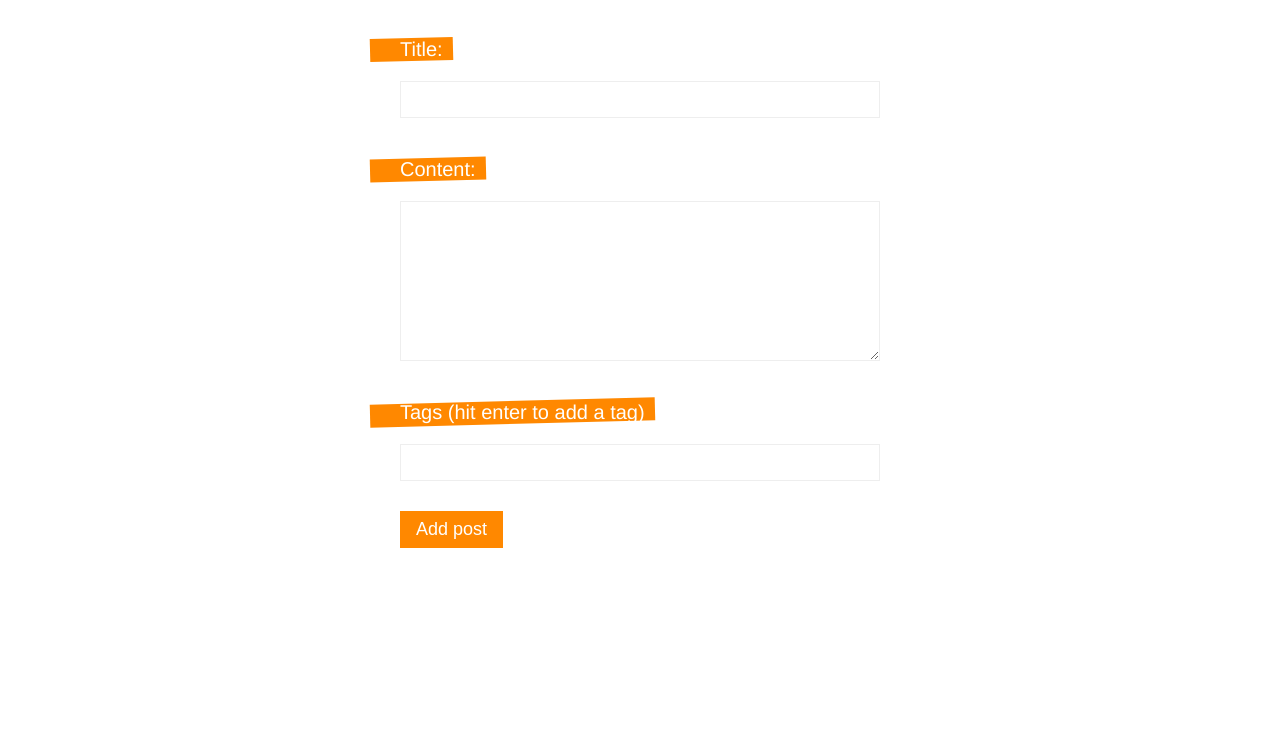
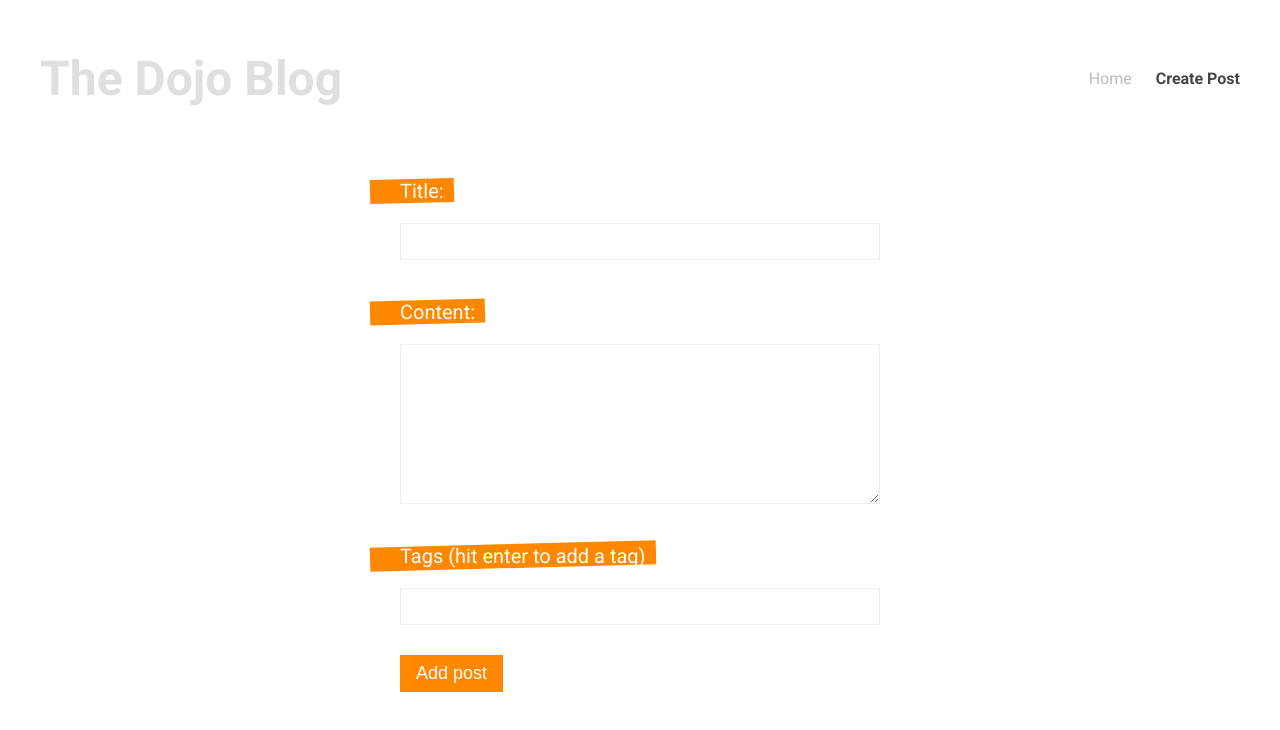
Before and after one commit to iamsabbirsobhani/Dojo-Blog, a Vue app: page /create in a window 1280 px wide. Shown: the top 730 px of the page. Built offline with nearby package versions, Linux system fonts and the light colour scheme.

Commit message:
add Navbar

```diff
--- a/data/db.json
+++ b/data/db.json
@@ -30,113 +30,19 @@
       "id": 3
     },
     {
-      "title": "sdfg",
-      "body": "sdfg",
+      "id": 495,
+      "title": "The unexpected ingredients that improve solar cells",
+      "body": "From fizzy drinks to moreish crisps, many inventions are famed for their unusual and often closely guarded ingredients – but solar panels aren't usually found at the top of that list. However, several food ingredients have proved to be unexpectedly useful when added to solar cells.\n\nDepending on what you like to eat, there's a good chance you can find at least one of them at home. Capsaicin, the chemical that gives chilli peppers their spicy sting, has been found to improve perovskite solar cells – the devices that make up solar panels.\n\nAdding capsaicin expands the grains which make up the active material of the solar cell, allowing it to more effectively transport electricity. More importantly, the material goes from having a deficit of electrons to having an excess, which changes how the cell operates and allows more sunlight to be converted to electricity. In essence, adding capsaicin adds electrons (which may or may not be the same effect you experience on your tongue after a particularly spicy biryani).",
       "tags": [
-        "dsgf"
-      ],
-      "id": 4
-    },
-    {
-      "title": "aasdf",
-      "body": "sdf",
-      "tags": [
-        "dsf"
-      ],
-      "id": 5
-    },
-    {
-      "title": "af",
-      "body": "asd",
-      "tags": [
-        "asd"
-      ],
-      "id": 6
-    },
-    {
-      "title": "sdf",
-      "body": "asdf",
-      "tags": [
-        "sssss"
-      ],
-      "id": 7
-    },
-    {
-      "title": "sdf",
-      "body": "sdf",
-      "tags": [
-        "sdf"
-      ],
-      "id": 8
-    },
-    {
-      "title": "sdf",
-      "body": "sdf",
-      "tags": [
-        "sdf"
-      ],
-      "id": 9
-    },
-    {
-      "title": "sdf",
-      "body": "sdf",
-      "tags": [
-        "sdf"
-      ],
-      "id": 10
-    },
-    {
-      "title": "sdf",
-      "body": "sfd",
-      "tags": [
-        "sdf"
-      ],
-      "id": 11
-    },
-    {
-      "title": "sdf",
-      "body": "sdf",
-      "tags": [
-        "sdf"
-      ],
-      "id": 12
-    },
-    {
-      "title": "sdf",
-      "body": "sdf",
-      "tags": [
-        "sdf"
-      ],
-      "id": 13
-    },
-    {
-      "title": "sdf",
-      "body": "sdf",
-      "tags": [
-        "sdf"
-      ],
-      "id": 14
-    },
-    {
-      "title": "sdf",
-      "body": "sdf",
-      "tags": [],
-      "id": 15
-    },
-    {
-      "id": 6256,
-      "title": "dg",
-      "body": "sds",
-      "tags": [
-        "sdfff"
+        "cook"
       ]
     },
     {
-      "id": 9798,
-      "title": "sadf",
-      "body": "sdf",
+      "id": 2088,
+      "title": "This is new post title",
+      "body": "This is new post",
       "tags": [
-        "sdf"
+        "tag"
       ]
     }
   ]
--- a/public/index.html
+++ b/public/index.html
@@ -5,6 +5,8 @@
     <meta http-equiv="X-UA-Compatible" content="IE=edge">
     <meta name="viewport" content="width=device-width,initial-scale=1.0">
     <link rel="icon" href="<%= BASE_URL %>favicon.ico">
+    <link rel="preconnect" href="https://fonts.gstatic.com">
+    <link href="https://fonts.googleapis.com/css2?family=Roboto:ital,wght@0,100;0,300;0,400;0,500;0,700;0,900;1,100;1,300;1,400;1,500;1,700&display=swap" rel="stylesheet">
     <title><%= htmlWebpackPlugin.options.title %></title>
   </head>
   <body>
--- a/src/App.vue
+++ b/src/App.vue
@@ -1,10 +1,20 @@
 <template>
+  <Navbar />
   <router-view/>
 </template>
 
+
+
+<script>
+import Navbar from '../src/components/Navbar.vue'
+export default {
+  components: { Navbar }
+}
+</script>
+
 <style>
 #app {
-  font-family: Avenir, Helvetica, Arial, sans-serif;
+      font-family: 'Roboto', sans-serif;
   -webkit-font-smoothing: antialiased;
   -moz-osx-font-smoothing: grayscale;
   color: #2c3e50;
--- /dev/null
+++ b/src/components/Navbar.vue
@@ -0,0 +1,41 @@
+<template>
+  <header>
+    <h1>The Dojo Blog</h1>
+    <nav>
+      <router-link :to="{ name: 'Home' }"> Home </router-link>
+      <router-link :to="{ name: 'Create' }"> Create Post </router-link>
+    </nav>
+  </header>
+</template>
+
+<script>
+export default {};
+</script>
+
+<style>
+header{
+    font-family: 'Roboto', sans-serif;
+    display: flex;
+    justify-content: space-between;
+    align-items: center;
+    max-width: 1200px;
+    margin: 0 auto;
+    padding: 10px;
+}
+header h1{
+    color: #dfdfdf;
+    font-size: 48px;
+    font-family: 'Roboto', sans-serif;
+
+}
+header a {
+    font-family: 'Roboto', sans-serif;
+    color: #bbb;
+    text-decoration: none;
+    margin-left: 20px;
+}
+header a.router-link-active {
+    color: #444;
+    font-weight: bold;
+}
+</style>
--- a/src/composables/getPost.js
+++ b/src/composables/getPost.js
@@ -4,8 +4,8 @@ const getPost = (id) => {
     const post  = ref(null)
     const error = ref(null)
 
-    const url = "https://my-json-server.typicode.com/iamsabbirsobhani/json-server-typicode/posts/"+id
-    // const url = "http://localhost:3000/posts/"+id
+    // const url = "https://my-json-server.typicode.com/iamsabbirsobhani/json-server-typicode/posts/"+id
+    const url = "http://localhost:3000/posts/"+id
 
     const load = async () => {
     try{
--- a/src/composables/getPosts.js
+++ b/src/composables/getPosts.js
@@ -5,14 +5,11 @@ const getPosts = () => {
     const posts = ref([]);
     const error = ref(null);
 
-    const url = "https://my-json-server.typicode.com/iamsabbirsobhani/json-server-typicode/posts"
-    // const url = "http://localhost:3000/posts"
+    // const url = "https://my-json-server.typicode.com/iamsabbirsobhani/json-server-typicode/posts"
+    const url = "http://localhost:3000/posts"
 
     const load = async () => {
       try {
-        await new Promise(resolve => {
-          setTimeout(resolve, 200);
-        })
         let data = await fetch(url);
         if (!data.ok) {
           throw Error("no data available");
```
